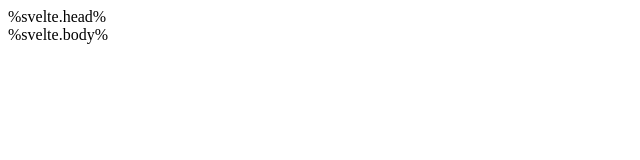
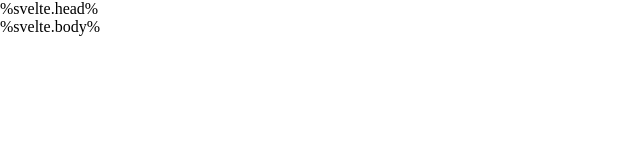
Before and after one commit to drewlearnsabout/2021-Visual-Design-Portfolio, a website: page src/app.html in a window 1280 px wide. Shown: the whole page, without its empty margins (0-640 px from the left). Drawn offline with Linux system fonts and the light colour scheme.

Commit message:
Add files via upload

```diff
--- a/src/app.html
+++ b/src/app.html
@@ -6,7 +6,7 @@
 		<meta name="viewport" content="width=device-width, initial-scale=1" />
 		%svelte.head%
 	</head>
-	<body>
+	<body style="margin: 0">
 		<div id="svelte">%svelte.body%</div>
 	</body>
 </html>
```
